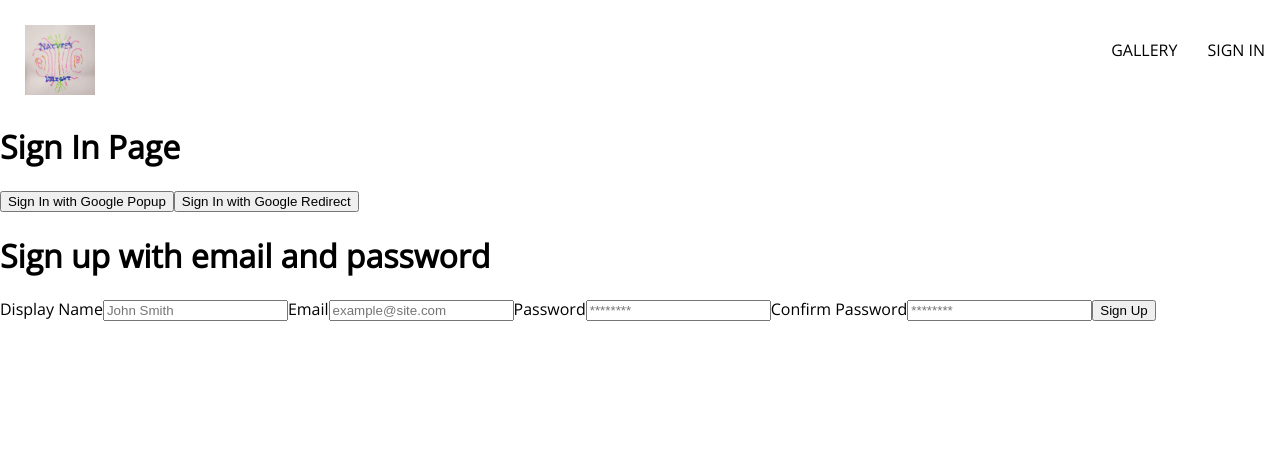
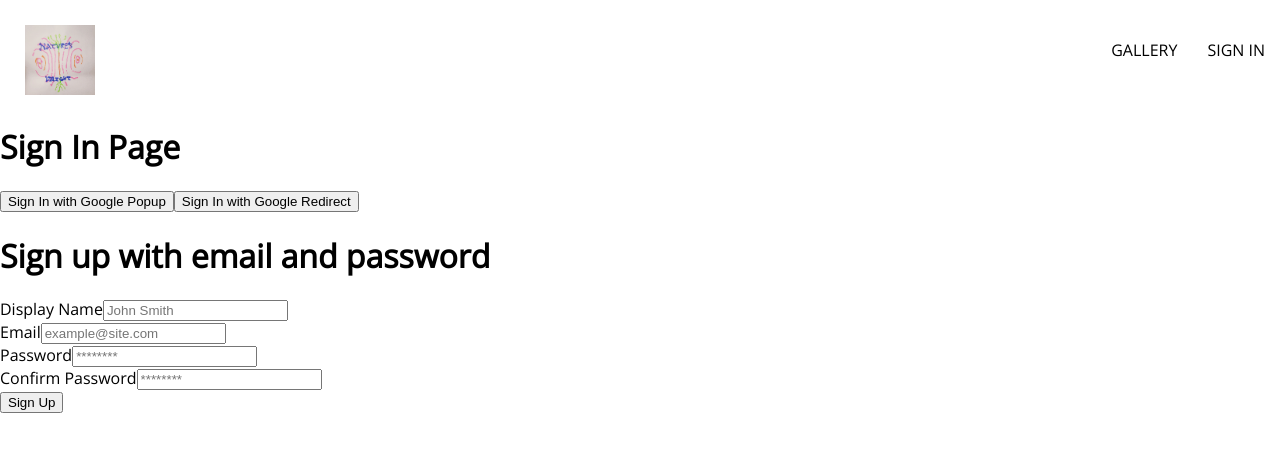
Before and after one commit to dogbeide/natures-delight-magic, a React (Vite) app: page /sign-in in a window 1280 px wide. Shown: the top 452 px of the page. Built offline with nearby package versions, Linux system fonts and the light colour scheme.

Commit message:
refactor input into FormInput component

```diff
--- /dev/null
+++ b/src/components/FormInput/FormInput.jsx
@@ -0,0 +1,10 @@
+const FormInput = ({ label, ...otherProps }) => {
+  return (
+    <div>
+      <label>{label}</label>
+      <input {...otherProps} />
+    </div>
+  )
+}
+
+export default FormInput;
--- a/src/components/SignUpForm/SignUpForm.jsx
+++ b/src/components/SignUpForm/SignUpForm.jsx
@@ -3,6 +3,7 @@ import {
   createAuthUserWithEmailAndPassword,
   createUserFromAuth
 } from "../../utils/firebase/firebase";
+import FormInput from "../FormInput/FormInput";
 
 const defaultFormFields = {
   displayName: '',
@@ -55,26 +56,26 @@ const SignUpForm = () => {
     <div>
       <h1>Sign up with email and password</h1>
       <form onSubmit={handleSubmit}>
-        <label>Display Name</label>
-        <input type="text" required name="displayName" placeholder="John Smith"
+        <FormInput type="text" required name="displayName" placeholder="John Smith"
+          label="Display Name"
           value={displayName}
           onChange={handleChange}
         />
 
-        <label>Email</label>
-        <input type="email" required name="email" placeholder="example@site.com"
+        <FormInput type="email" required name="email" placeholder="example@site.com"
+          label="Email"
           value={email}
           onChange={handleChange}
         />
 
-        <label>Password</label>
-        <input type="password" required name="password" placeholder="********"
+        <FormInput type="password" required name="password" placeholder="********"
+          label="Password"
           value={password}
           onChange={handleChange}
         />
 
-        <label>Confirm Password</label>
-        <input type="password" required name="confirmPassword" placeholder="********"
+        <FormInput type="password" required name="confirmPassword" placeholder="********"
+          label="Confirm Password"
           value={confirmPassword}
           onChange={handleChange}
         />
```
Also changed, not shown: src/components/FormInput/form-input.scss (added).
